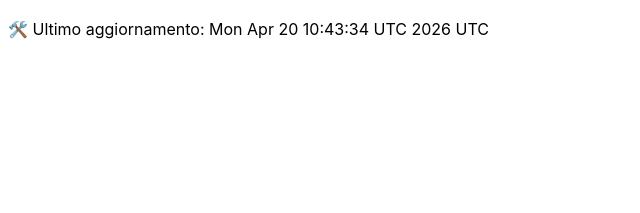
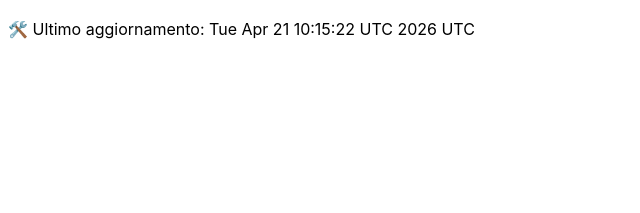
Before and after one commit to DanteTrb/DanteTrb.github.io, a Jekyll site: the page built from badges.md, in a window 1280 px wide. Shown: the top 213 px of the page, without its empty margins (0-640 px from the left). Built offline with Jekyll 4.4.1, drawn with Linux system fonts in a browser that asks for light colours; our own code applies the rules of GitHub Pages for plain Markdown files.

Commit message:
🛠️ Aggiornamento automatico badge

```diff
--- a/badges.md
+++ b/badges.md
@@ -1 +1 @@
-🛠️ Ultimo aggiornamento: Mon Apr 20 10:43:34 UTC 2026 UTC
+🛠️ Ultimo aggiornamento: Tue Apr 21 10:15:22 UTC 2026 UTC
```
